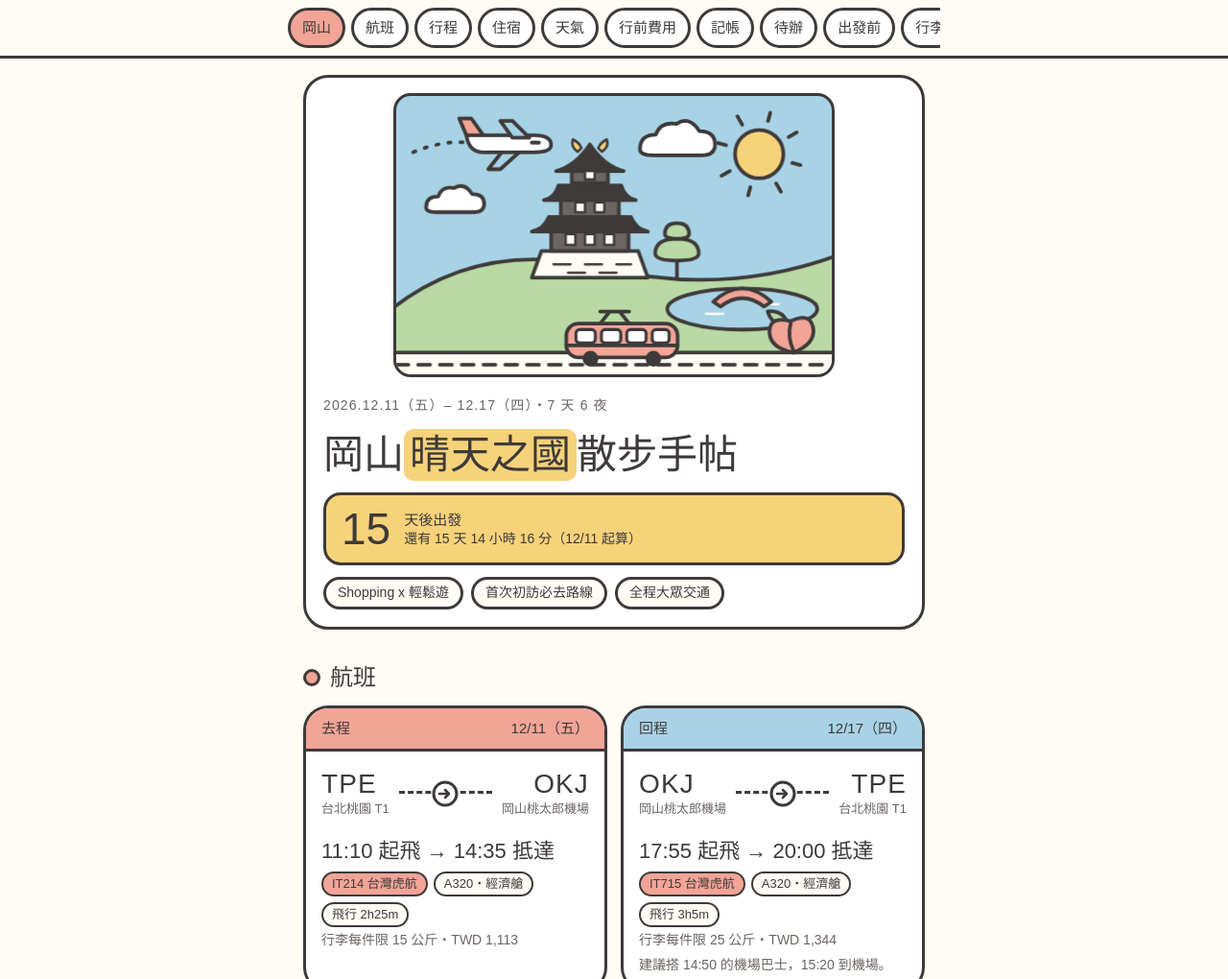
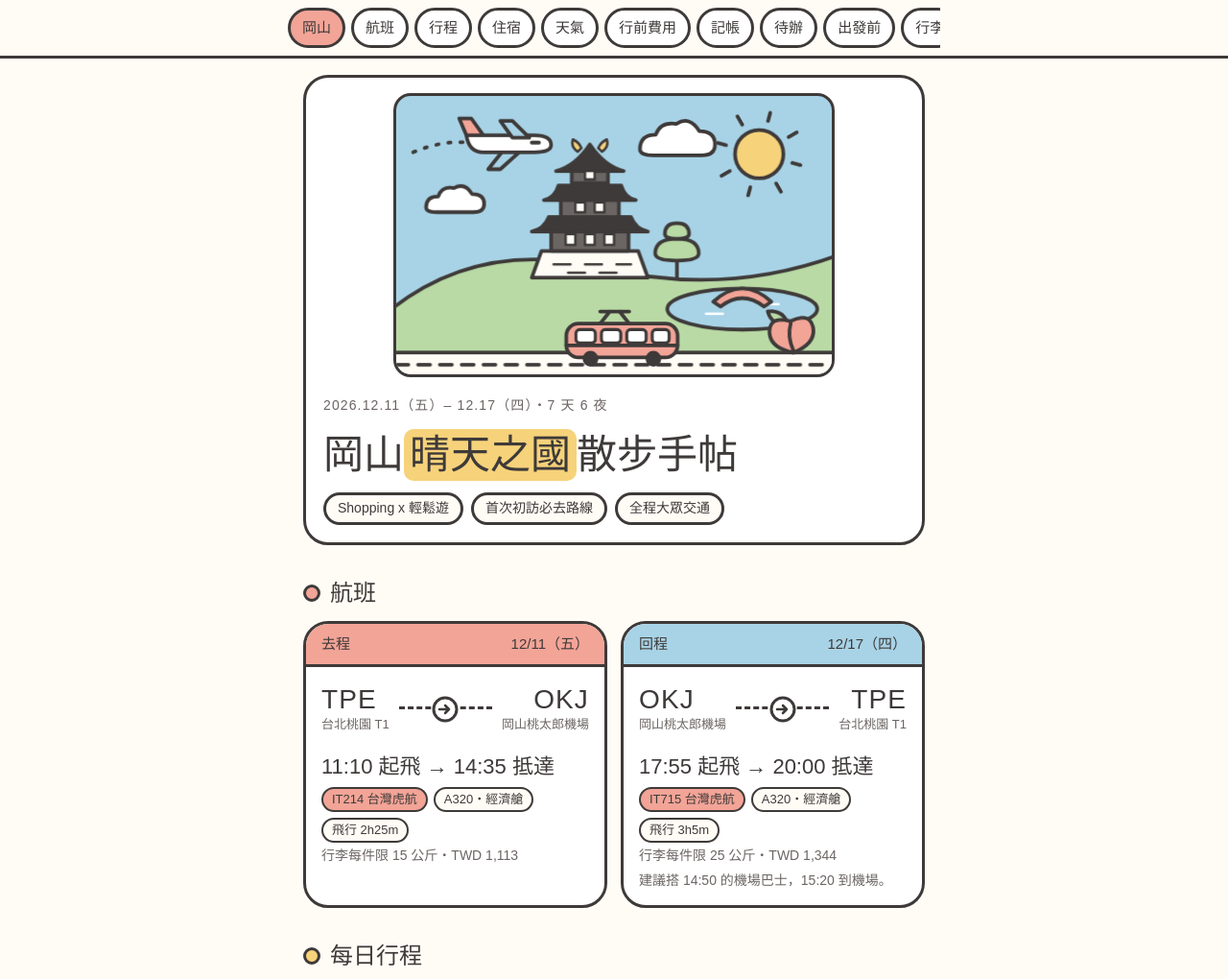
Before and after one commit to HANAJourney/Okayama, a plain HTML site: page index.html in a window 1280 px wide. Shown: the top 1020 px of the page at 96% size. Drawn offline with Linux system fonts and the light colour scheme; a web font is replaced by a local one.

Commit message:
Add files via upload

```diff
--- a/index.html
+++ b/index.html
@@ -331,13 +331,6 @@ footer{text-align:center;font-size:13px;color:var(--ink-soft)}
     <div class="hero-body">
       <p class="eyebrow">2026.12.11（五）– 12.17（四）・7 天 6 夜</p>
       <h1>岡山<span>晴天之國</span>散步手帖</h1>
-      <div class="count" aria-live="polite">
-        <div class="count-big" id="cdBig">--</div>
-        <div class="count-txt">
-          <span id="cdLabel">距離出發還有</span>
-          <span class="count-sub" id="cdSub"></span>
-        </div>
-      </div>
       <div class="chips">
         <span class="chip">Shopping x 輕鬆遊</span>
         <span class="chip">首次初訪必去路線</span>
@@ -404,7 +397,8 @@ footer{text-align:center;font-size:13px;color:var(--ink-soft)}
       <ol>
         <li>倉敷美觀地區漫步優惠券（12/12）</li>
         <li>兒島巴士一日券（12/13，兒島牛仔褲街與 Betty Smith；巴士只在週五～日與假日運行，12/13 是週日）</li>
-        <li>岡山城天守閣門票＋烏城咖啡聖代（12/14）</li>
+        <li>岡山城天守閣門票＋烏城咖啡聖代（12/16）</li>
+        <li>⚠️ 請先對照票面內容：有資料寫「楽しい岡山パス」是吉備津神社、岡山城、後樂園入場券的套組，若你的票面是這種，就不需要逐項兌換，吉備津神社（12/14）與後樂園（12/16）也可能包含在內。</li>
       </ol>
       <a class="maplink-pill" href="https://travelcontentsapp.com/have-fun-pass/okayama/" target="_blank" rel="noopener"><svg class="pin" viewBox="0 0 24 24" aria-hidden="true" width="14" height="14"><path fill="currentColor" d="M14 3v2h3.59l-9.83 9.83 1.41 1.41L19 6.41V10h2V3h-7zM5 5h5V3H3v7h2V5zm0 9H3v7h7v-2H5v-5zm14 5h-5v2h7v-7h-2v5z"/></svg>官方介紹頁</a>
     </div>
@@ -558,15 +552,14 @@ footer{text-align:center;font-size:13px;color:var(--ink-soft)}
       {t:'16:00',name:'回兒島站',desc:'牛仔褲巴士班次有限，錯過就改搭下電巴士（一日券涵蓋王子が岳線到下之町）或計程車。博物館 17:00 關門，日落約 16:55，不要排太晚。',map:'児島駅',tags:[['bus','巴士回兒島站']]},
       {t:'17:00',name:'搭 JR 回岡山，站前晚餐',desc:'回岡山後在站前自由吃晚餐、休息。',map:'岡山駅',tags:[['jr','瀨戶大橋線約 30 分']]}
     ]},
-    {d:'12/14',w:'一',n:14,title:'後樂園、岡山城與表町慢遊',sub:'日本三大名園＋烏城天守，下午表町・旭川放慢腳步',icon:'castle',bg:'--green',stops:[
-      {t:'09:30',name:'岡山後樂園',must:1,desc:'日本三大名園之一，逛 1.5–2 小時。門票不含在周遊券內，要另外買：大人約 ¥500（65 歲以上 ¥200，高中生以下免費，確切金額以現場為準）。與岡山城共通券 ¥720 比分開買便宜，兩個都要去的話建議買共通券。',map:'岡山後楽園',info:'https://okayama-korakuen.jp/',tags:[['tram','東山線到「城下」5 分'],['walk','步行 10 分']]},
-      {t:'11:30',name:'岡山城天守閣',must:1,desc:'過月見橋就到。用周遊券換門票和一樓烏城咖啡的聖代；若無周遊券則票價大人約 ¥500（小中學生免費）。',map:'岡山城',info:'https://okayama-castle.jp/',tags:[['walk','過月見橋，步行約 5 分']]},
-      {t:'13:00',name:'表町午餐',desc:'從岡山城步行到表町商店街，午餐推薦蝦飯或多蜜醬豬排丼。',map:'表町商店街',tags:[['walk','岡山城步行約 10 分']]},
-      {t:'14:00',name:'表町商店街散策',desc:'逛老街、古著與甜點小店，步調放慢。',map:'表町商店街',tags:[['walk','同一條商店街']]},
-      {t:'15:00',name:'旭川畔散策・咖啡休息',desc:'沿旭川慢慢走，找間咖啡廳坐下來休息。日落約 16:55，河邊散步趁天亮進行。',map:'旭川',tags:[['walk','沿河步行約 20 分']]},
-      {t:'16:15',name:'一番街地下街・Bic Camera',desc:'回站前逛街，採買電器、藥妝。',map:'岡山一番街',tags:[['walk','步行約 10 分']]},
-      {t:'17:30',name:'回飯店休息・站前晚餐',desc:'先回飯店放東西、休息，再在站前吃晚餐。',map:'Hotel Trend Okayama Ekimae',tags:[['walk','步行約 5 分']]},
-      {t:'晚上',name:'西川緑道公園點燈',desc:'西川イルミ2026，免費入場，2026/11/6–2027/1/3 期間每日 17:00–22:00 點燈，12/14 在範圍內沒問題。從岡山站步行約 10 分，水面倒影與樹木燈光適合拍照。',map:'西川緑道公園',info:'https://www.okayama-kanko.jp/event/12739',tags:[['walk','步行 10 分']]}
+    {d:'12/14',w:'一',n:14,title:'桃太郎故鄉吉備路＋Sports Depo',sub:'吉備津神社群散策，下午到伊島町採買',icon:'shrine',bg:'--coral',stops:[
+      {t:'09:00',name:'JR 岡山站搭桃太郎線到吉備津站',desc:'搭 JR 桃太郎線（吉備線）約 17–20 分鐘，出站步行約 10 分鐘到吉備津神社。',map:'吉備津駅',tags:[['jr','桃太郎線 17–20 分'],['walk','出站步行 10 分']]},
+      {t:'09:30',name:'吉備津神社',must:1,desc:'國寶「吉備津造」本殿與約 360 公尺木造迴廊。12/14 週一正常開放。境內 5:00–18:00 免費；授與所約 9:00–16:00。',map:'吉備津神社',info:'https://www.okayama-kanko.jp/spot/10047',tags:[['walk','境內參拜']]},
+      {t:'11:00',name:'吉備津彥神社',must:1,desc:'從吉備津站搭 JR 桃太郎線 1 站到備前一宮站（約 3 分鐘，出站步行 3 分鐘），或沿吉備路步行前往。境內參拜約 6:00–18:00 免費；社務所時間未查到，建議電話 086-284-0031 詢問。',map:'吉備津彦神社',info:'https://www.okayama-kanko.jp/spot/10048',tags:[['jr','桃太郎線 1 站約 3 分'],['walk','出站步行 3 分']]},
+      {t:'12:30',name:'返回岡山站，午餐休息',desc:'從備前一宮站搭 JR 桃太郎線返回岡山站。班次較疏，出發前先查好時刻表；站前用餐、稍作休息。',map:'岡山駅',tags:[['jr','桃太郎線返回，班次較疏']]},
+      {t:'15:00',name:'Sports Depo 岡山伊島店',must:1,desc:'從岡山站前騎共享單車（ももちゃり）、搭公車或計程車前往北區伊島町，移動時間我沒有查到可靠資料，請用地圖確認。店面營業至 21:00，電話 086-251-2515。',map:'スポーツデポ岡山伊島店',tags:[['bus','共享單車／公車／計程車，時間待查']]},
+      {t:'18:30',name:'返回站前晚餐',desc:'逛完 Sports Depo 後返回岡山站前用晚餐。',map:'岡山駅',tags:[['walk','站前']]},
+      {t:'19:30',name:'西川緑道公園點燈（視體力）',desc:'西川イルミ2026，免費入場，2026/11/6–2027/1/3 期間每日 17:00–22:00 點燈。從岡山站步行約 10 分，體力夠再去，不夠可跳過。',map:'西川緑道公園',info:'https://www.okayama-kanko.jp/event/12739',tags:[['walk','步行 10 分']]}
     ]},
     {d:'12/15',w:'二',n:15,title:'大原美術館＋三井 Outlet',sub:'先看美術館，再到倉敷站北口購物',icon:'bag',bg:'--yellow',stops:[
       {t:'09:00',name:'搭 JR 山陽本線到倉敷',desc:'從岡山站搭 JR 山陽本線到倉敷站，約 17 分，票價 ¥330。',map:'倉敷駅',tags:[['jr','山陽本線 17 分 ¥330']]},
@@ -576,17 +569,19 @@ footer{text-align:center;font-size:13px;color:var(--ink-soft)}
       {t:'15:30',name:'Ario 倉敷',desc:'Outlet 隔壁，採買與喝咖啡休息。',map:'アリオ倉敷',tags:[['walk','步行 1 分']]},
       {t:'17:30',name:'搭 JR 回岡山',desc:'從倉敷站搭 JR 回岡山站，約 17 分，晚上自由安排。',map:'岡山駅',tags:[['jr','回岡山 17 分']]}
     ]},
-    {d:'12/16',w:'三',n:16,title:'吉備路與市區',sub:'桃太郎傳說的故鄉',icon:'shrine',bg:'--coral',stops:[
-      {t:'09:30',name:'吉備津神社',desc:'國寶本殿和 360 公尺長的迴廊。境內參拜約 5:00–18:00，免費；授與所／御朱印約 9:00–16:00（資料來源說法不一，以現場公告為準）。',map:'吉備津神社',info:'https://www.okayama-kanko.jp/spot/10047',tags:[['jr','桃太郎線 20 分'],['walk','步行 10 分']]},
-      {t:'11:30',name:'吉備津彥神社',desc:'搭一站到備前一宮站，或沿吉備路走過去。境內參拜約 6:00–18:00，免費；社務所時間未查到確切資料，建議現場或致電 086-284-0031 詢問。',map:'吉備津彦神社',info:'https://www.okayama-kanko.jp/spot/10048',tags:[['jr','1 站'],['walk','或步行 25 分']]},
-      {t:'下午',name:'回岡山站，站前自由活動',desc:'吉備路走完後搭 JR 回岡山站，站前吃晚餐、休息，為隔天回程收尾。',map:'岡山駅',tags:[['jr','JR 回岡山（班次另查）']]}
+    {d:'12/16',w:'三',n:16,title:'經典名園＋烏城巡禮',sub:'樂享周遊券使用日：後樂園、岡山城',icon:'castle',bg:'--blue',stops:[
+      {t:'09:30',name:'岡山後樂園',must:1,desc:'日本三大名園之一，逛 1.5–2 小時，可在茶屋品嚐抹茶。門票不含在周遊券內，要另外買：大人約 ¥500（65 歲以上 ¥200，高中生以下免費，確切金額以現場為準）。與岡山城共通券 ¥720 比分開買便宜，兩個都要去的話建議買共通券。',map:'岡山後楽園',info:'https://okayama-korakuen.jp/',tags:[['tram','東山線到「城下」5 分'],['walk','步行 10 分']]},
+      {t:'12:00',name:'岡山城天守閣',must:1,desc:'從後樂園跨越月見橋步行即達。用樂享周遊券兌換「岡山城天守閣門票＋烏城咖啡聖代」（兌換資格請對照票面確認）；若無周遊券則票價大人約 ¥500（小中學生免費）。',map:'岡山城',info:'https://okayama-castle.jp/',tags:[['walk','過月見橋，步行約 5 分']]},
+      {t:'13:30',name:'午餐（岡山城周邊自選）',desc:'在城下町或站前找一間午餐店，不必排太趕。',map:'岡山城',tags:[['walk','步行約 10 分']]},
+      {t:'15:00',name:'YOURS 超市 岡山站店',must:1,desc:'最後補貨：調味料、泡麵、零食。',map:'ユアーズ 岡山駅前店',tags:[['walk','步行約 3 分']]},
+      {t:'15:30',name:'車站伴手禮',desc:'吉備糰子、大手饅頭都在站內買得到。',map:'廣栄堂 岡山駅店',tags:[['walk','步行約 3 分']]},
+      {t:'17:00',name:'岡山站前自由活動＆採買',desc:'搭路面電車回岡山站，逛 AEON MALL 岡山或高島屋採買伴手禮、吃晚餐，為隔天回程預作準備。',map:'イオンモール岡山',tags:[['tram','路面電車回岡山站']]}
     ]},
     {d:'12/17',w:'四',n:17,title:'回家',sub:'早上不排遠的，留時間買伴手禮',icon:'peach',bg:'--green',stops:[
       {t:'10:00',name:'退房・寄放行李',desc:'行李先放飯店櫃檯。',map:'Hotel Trend Okayama Ekimae',tags:[['walk','約 3 分']]},
       {t:'上午',name:'岡山吉兆庵美術館（視時間）',desc:'離飯店不遠，有時間再順道參觀，趕時間就直接跳過。門票大人 ¥600、中小學生 ¥300、65 歲以上 ¥480；開館 10:00–17:00（最終入館 16:30），每月第 1、3 個週一休館。電話 086-364-1005。',map:'岡山吉兆庵美術館',info:'https://www.okayama-kanko.jp/spot/15843',tags:[['walk','步行約 10 分']]},
       {t:'上午',name:'西川緑道公園（視時間）',desc:'白天版散步，前一晚已看過夜間點燈的話可以跳過。兩個景點建議擇一，別都排。',map:'西川緑道公園',tags:[['walk','步行約 10 分']]},
-      {t:'上午',name:'YOURS 超市 岡山站店',must:1,desc:'最後補貨：調味料、泡麵、零食。',map:'ユアーズ 岡山駅前店',tags:[['walk','步行約 3 分']]},
-      {t:'12:00',name:'車站午餐・伴手禮',desc:'吉備糰子、大手饅頭都在站內買得到。',map:'廣栄堂 岡山駅店',tags:[['walk','步行約 3 分']]},
+      {t:'12:00',name:'岡山站內或站前午餐',desc:'在站內或站前用餐，餐廳選擇比機場多。吃完 13:45 前到岡山站西口 21 號乘車處候車。',map:'岡山駅',tags:[['walk','站內步行即可']]},
       {t:'14:50',name:'利木津巴士往機場',desc:'岡山站西口 21 號乘車處，15:20 到機場。下一班 15:55 會比較趕。',map:'岡山桃太郎空港',tags:[['bus','機場巴士 30 分 ¥1,000']]},
       {t:'17:55',name:'岡山桃太郎機場起飛',desc:'起飛前 2 小時到機場最安心。20:00 抵達台北桃園 T1。',map:'岡山桃太郎空港',tags:[['air','飛機']]}
     ]}
@@ -611,6 +606,9 @@ footer{text-align:center;font-size:13px;color:var(--ink-soft)}
       ['確認吉備津神社／吉備津彥神社授與所、御朱印開放時間','網路資料說法不一，建議出發前電話確認'],
       ['預約 Betty Smith 牛仔褲 DIY 體驗（12/13）','官網預約，先看可選時段、方案與費用；博物館約 9:30–17:00'],
       ['確認樂享周遊券的兒島巴士一日券','12/13 是週日有運行，出發前查冬季牛仔褲巴士時刻'],
+      ['對照樂享周遊券票面內容','確認是否含吉備津神社、後樂園、岡山城，以及有效期限'],
+      ['確認 12/14 吉備線（桃太郎線）來回班次','班次較疏，回程 12:30 前後要先查時刻表'],
+      ['確認 12/14 Sports Depo 交通方式','伊島町離站較遠，用地圖查共享單車或公車時間'],
       ['確認飯店訂房、早餐時間與行李寄放'],
       ['航班線上報到、選位']
     ]}]},
@@ -642,26 +640,6 @@ footer{text-align:center;font-size:13px;color:var(--ink-soft)}
   /* ---------- 倒數 ---------- */
   var START=new Date('2026-12-11T00:00:00+08:00').getTime();
   var END=new Date('2026-12-18T00:00:00+08:00').getTime();
-  var cdBig=document.getElementById('cdBig'),cdLabel=document.getElementById('cdLabel'),cdSub=document.getElementById('cdSub');
-  function tick(){
-    var now=Date.now();
-    if(now<START){
-      var ms=START-now,d=Math.floor(ms/864e5),h=Math.floor(ms%864e5/36e5),m=Math.floor(ms%36e5/6e4);
-      cdBig.textContent=d;
-      cdLabel.textContent='天後出發';
-      cdSub.textContent='還有 '+d+' 天 '+h+' 小時 '+m+' 分（12/11 起算）';
-    }else if(now<END){
-      var n=Math.floor((now-START)/864e5)+1;
-      cdBig.textContent='Day '+n;
-      cdLabel.textContent='旅程進行中';
-      cdSub.textContent='今天是第 '+n+' 天，玩得開心';
-    }else{
-      cdBig.textContent='完';
-      cdLabel.textContent='旅程結束';
-      cdSub.textContent='辛苦了，歡迎回家';
-    }
-  }
-  tick();setInterval(tick,30000);
 
   /* ---------- 每日行程 ---------- */
   var tabs=document.getElementById('dayTabs'),panel=document.getElementById('dayPanel'),cur=0;
```
